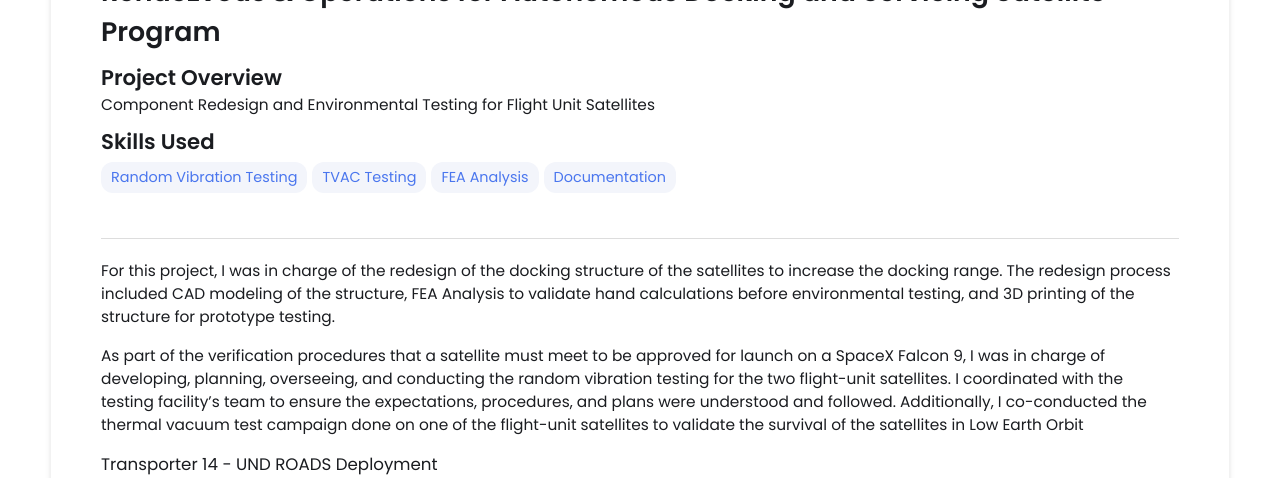
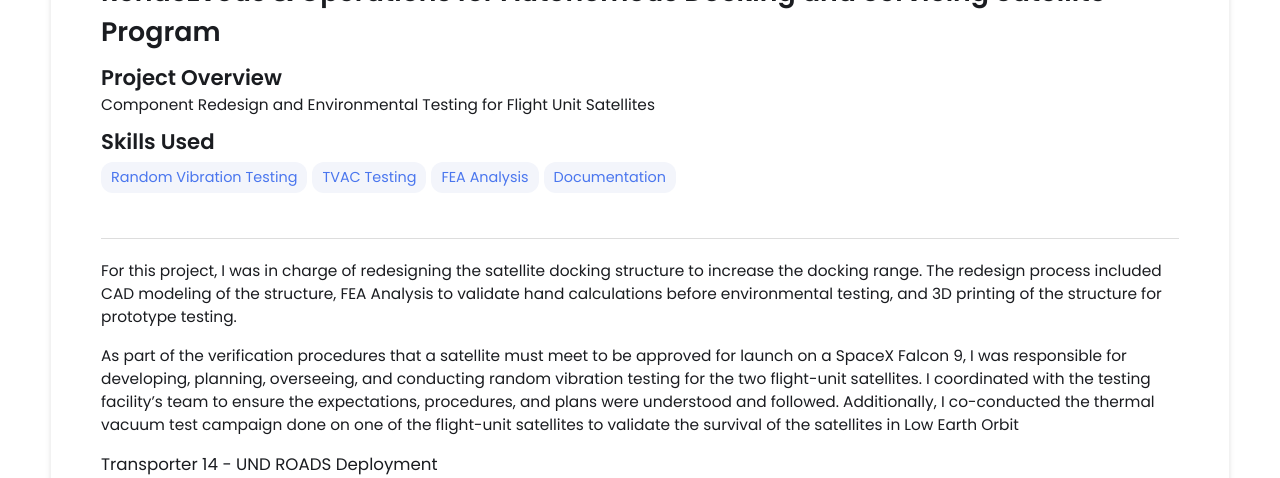
Before and after one commit to rfsantill/rfsantill.github.io, a Jekyll site: the page built from _projects/ROADS/index.md, in a window 1280 px wide and 900 px high, scrolled down 535 px, cut to the strip 0-478 px from the top of the window. Built offline with Jekyll 4.4.1, drawn with Linux system fonts in a browser that asks for light colours.

Commit message:
Update index.md
Video Fix

```diff
--- a/_projects/ROADS/index.md
+++ b/_projects/ROADS/index.md
@@ -11,12 +11,12 @@
 ---
 
 ---
-For this project, I was in charge of the redesign of the docking structure of the satellites to increase the docking range. The redesign process included CAD modeling of the structure, FEA Analysis to validate hand calculations before environmental testing, and 3D printing of the structure for prototype testing.
+For this project, I was in charge of redesigning the satellite docking structure to increase the docking range. The redesign process included CAD modeling of the structure, FEA Analysis to validate hand calculations before environmental testing, and 3D printing of the structure for prototype testing.
 
-As part of the verification procedures that a satellite must meet to be approved for launch on a SpaceX Falcon 9, I was in charge of developing, planning, overseeing, and conducting the random vibration testing for the two flight-unit satellites. I coordinated with the testing facility's team to ensure the expectations, procedures, and plans were understood and followed. Additionally, I co-conducted the thermal vacuum test campaign done on one of the flight-unit satellites to validate the survival of the satellites in Low Earth Orbit
+As part of the verification procedures that a satellite must meet to be approved for launch on a SpaceX Falcon 9, I was responsible for developing, planning, overseeing, and conducting random vibration testing for the two flight-unit satellites. I coordinated with the testing facility's team to ensure the expectations, procedures, and plans were understood and followed. Additionally, I co-conducted the thermal vacuum test campaign done on one of the flight-unit satellites to validate the survival of the satellites in Low Earth Orbit
 
 
 ### Transporter 14 - UND ROADS Deployment
 
-{% include youtube-video.html id="{xItZE0SdwUo?si=ujottJeETYZUrvUf}" autoplay= "false"%}
+{% include youtube-video.html id="{xItZE0SdwUo?si=zzsJ5_lRXUDLCKm0}" autoplay= "false"%}
 <span style="font-size: 10px"> portions of Trasporter-14 launch from https://x.com/i/broadcasts/1jMKgkwArZOKL</span>
```
